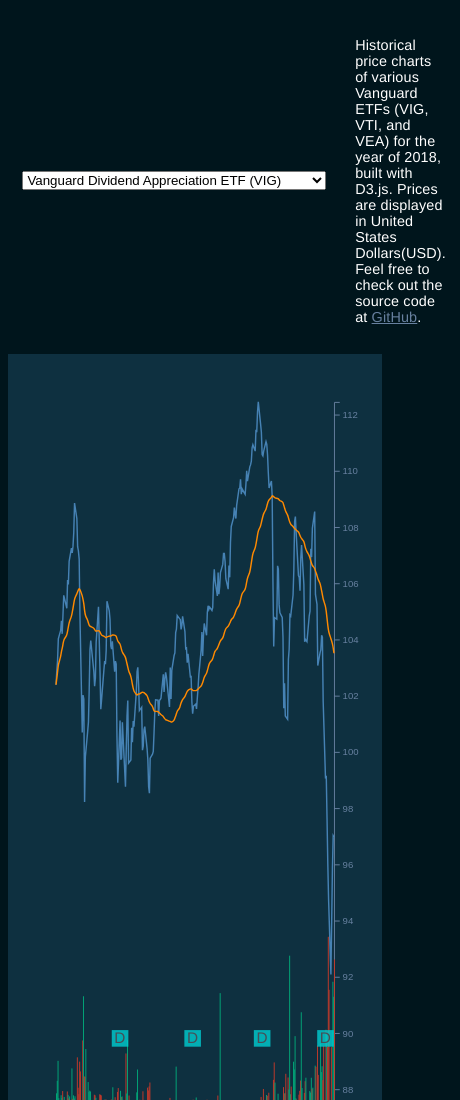
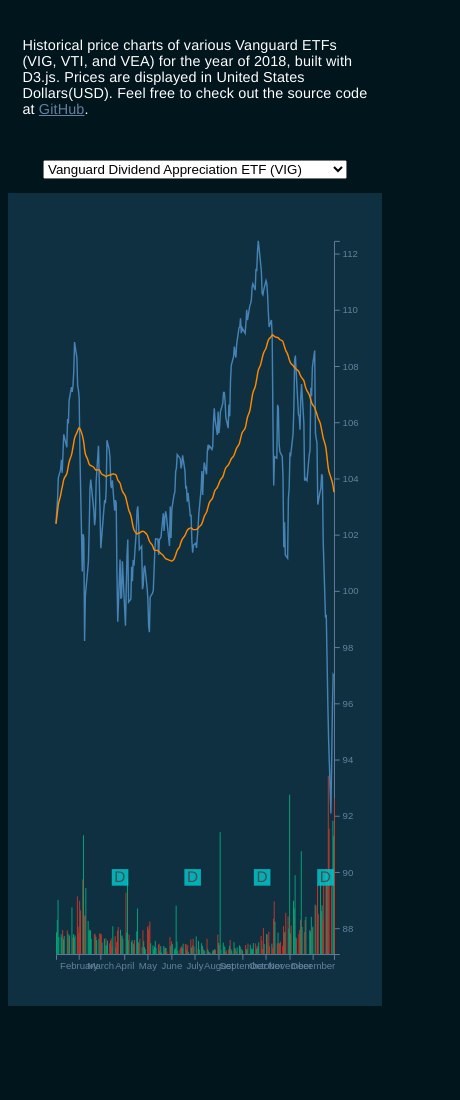
Before and after one commit to wentjun/d3-historical-prices, a website: page src/index.html in a window 390 px wide. Shown: the top 1100 px of the page, 460 px wide, since content can reach past the window. After the commit the page ends 1053 px from the top, so only its background shows below. Drawn offline with nearby package versions, Linux system fonts and the light colour scheme.

Commit message:
- flexbox configuration for mobile
- display as columns instead of rows for mobile

```diff
--- a/src/styles.css
+++ b/src/styles.css
@@ -64,3 +64,11 @@
 a {
   color: #67809f;
 }
+
+@media screen and (max-width: 768px) {
+  .flex-container {
+    -webkit-flex-flow: column-reverse nowrap;
+    justify-content: flex-start;
+    align-items: center;
+  }
+}
```
